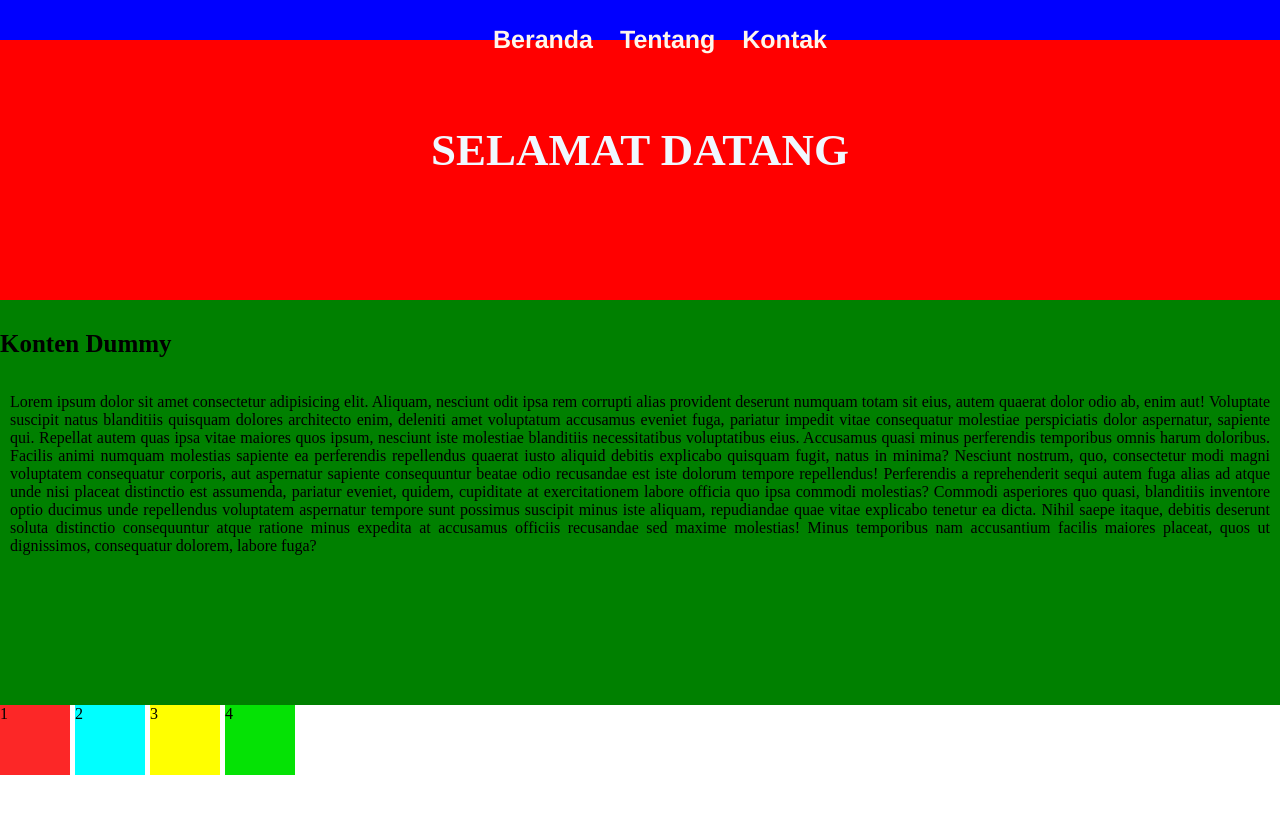
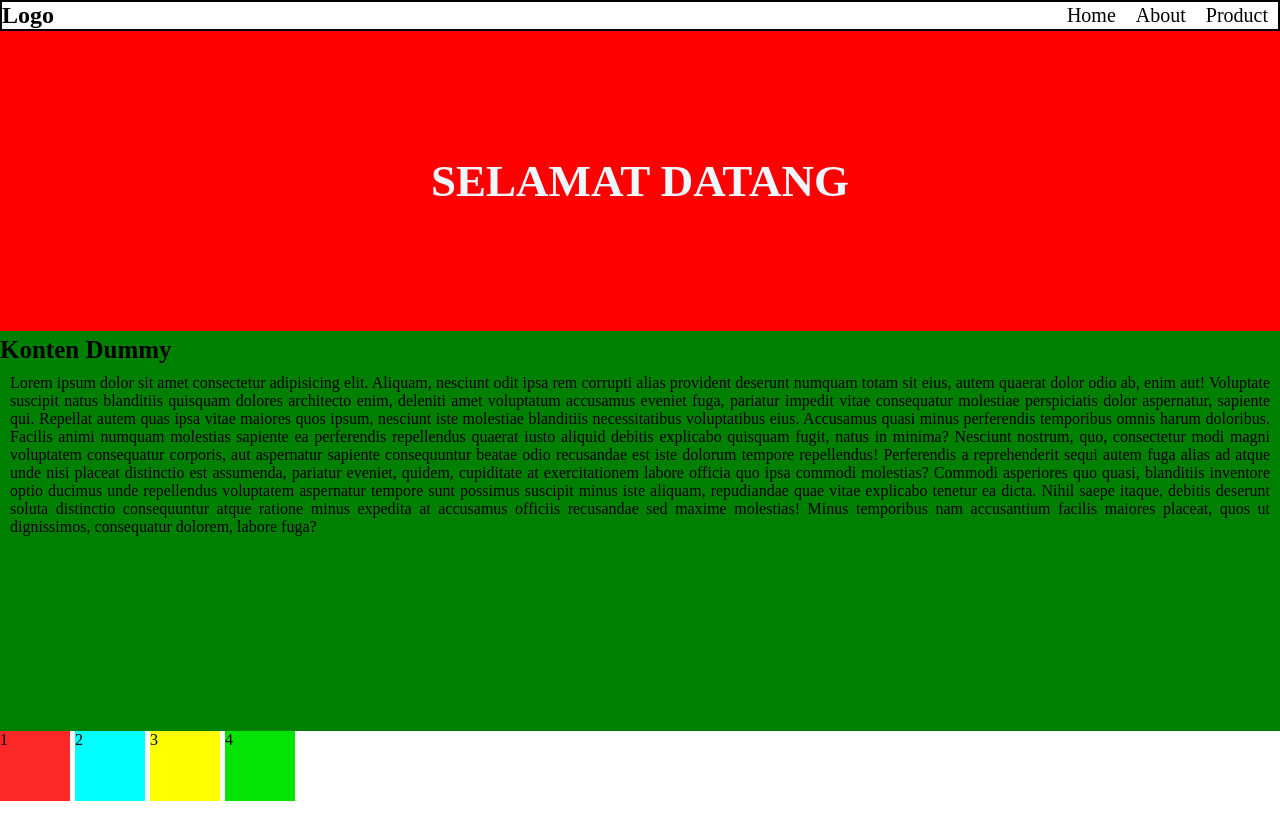
Before and after one commit to MAsfaDevano72/latihan-position_css-pbl2, a plain HTML site: page index.html in a window 1280 px wide. Shown: the top 840 px of the page. Drawn offline with Linux system fonts and the light colour scheme.

Commit message:
membuat navbar dengan margin-inline

```diff
--- a/index.html
+++ b/index.html
@@ -8,12 +8,19 @@
 </head>
 <body>
     <div class="container">
-        <div class="kotak1">
-            <ul>
-                <li><a href="">Beranda</a></li>
-                <li><a href="">Tentang</a></li>
-                <li><a href="">Kontak</a></li>
-            </ul>
+        <div class="navbar">
+            <div class="box-navbar">
+                <div class="brand">
+                    <h2>Logo</h2>
+                </div>
+                <div class="menu-navbar">
+                    <ul>
+                        <li><a href="">Home</a></li>
+                        <li><a href="">About</a></li>
+                        <li><a href="">Product</a></li>
+                    </ul>
+                </div>
+            </div>
         </div>
         <div class="kotak2">
             <h2>Selamat Datang</h2>
--- a/style.css
+++ b/style.css
@@ -1,42 +1,41 @@
-body {
+* {
     margin: 0;
     padding: 0;
+    box-sizing: border-box;
 }
 
 .container {
     width: 100%;
     height: 2000px;
 }
-.kotak1, .kotak2, .kotak3 {
+
+.navbar {
+    border: 2px solid black;
+    width: 100%;
+    margin-inline: auto;
+}
+.navbar .box-navbar {
+    display: flex;
+    justify-content: space-between;
+    align-items: center;
+}
+
+.navbar .box-navbar .menu-navbar  ul {
+    display: flex;
+}
+.navbar .box-navbar .menu-navbar ul li{
+    list-style: none;
+    margin-inline: 10px;
+    font-size: 20px;
+}
+.navbar .box-navbar .menu-navbar ul li a {
+    text-decoration: none;
+    color: black;
+}
+.kotak2, .kotak3 {
     width: 100%;
 }
-.kotak1 {
-    background-color: blue;
-    height: 40px;
-    color: rgb(255, 255, 255);
-    font-size: 25px;
-    font-weight: 600;
-    font-family: 'Franklin Gothic Medium', 'Arial Narrow', Arial, sans-serif;
-    text-align: center;
-    position: fixed;
-    z-index: 1;
-}
 
-.kotak1 ul li {
-    position: relative;
-    list-style: none;
-    display: inline-block;
-}
-
-.kotak1 ul li a {
-    text-decoration: none;
-    color: rgb(255, 246, 235);
-    padding: 10px;
-    align-items: center;
-}
-.kotak1 ul li a:hover {
-    font-size: 28px;
-}
 .kotak2 {
     position: relative;
     display: flex;
```
